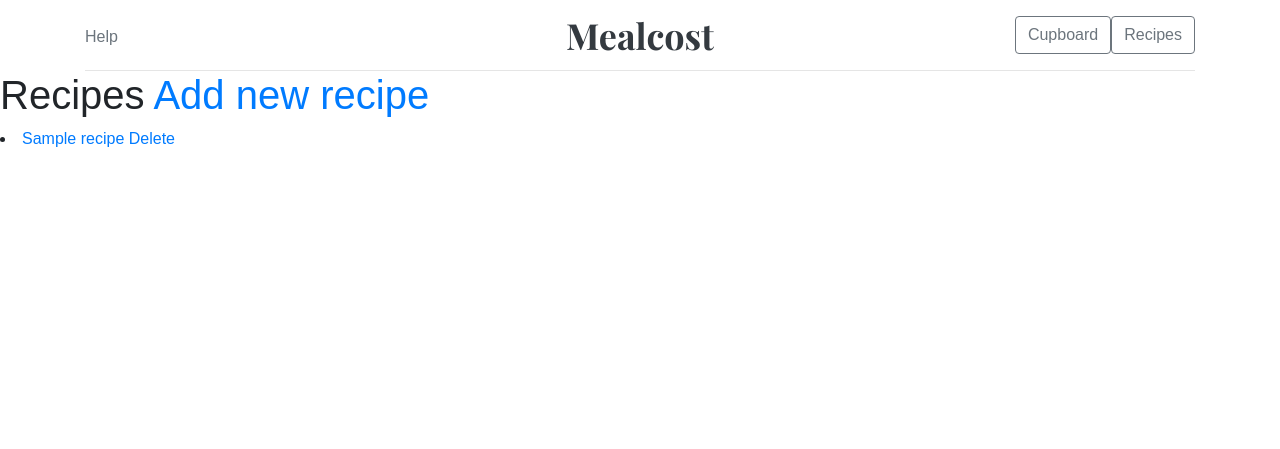
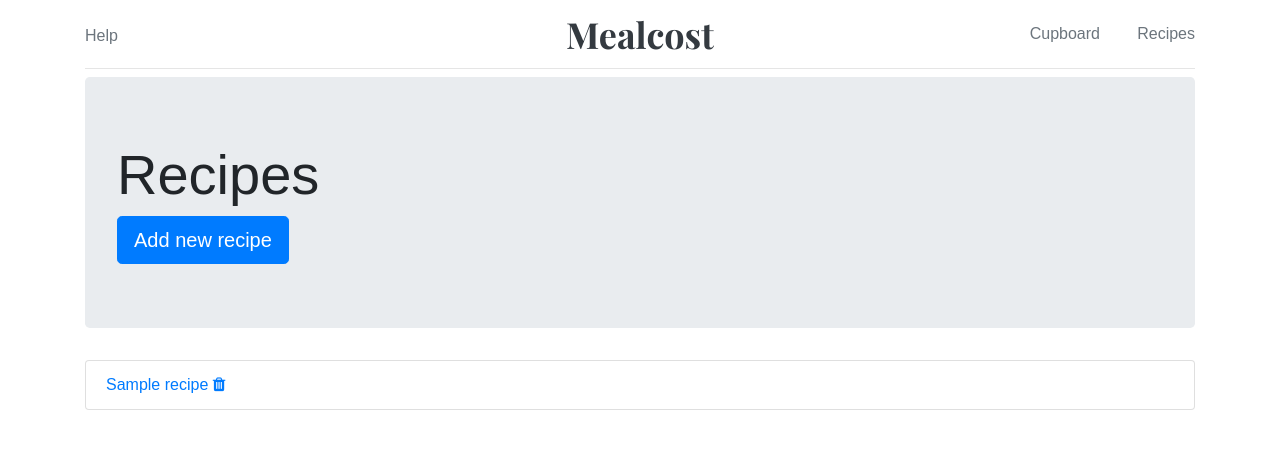
Before and after one commit to jackrvan/mealcost, a Django app: page /recipes/ in a window 1280 px wide. Shown: the top 449 px of the page. Run offline with Django 3.2, Linux system fonts and the light colour scheme; tables that the repository leaves empty hold one stand-in row (values such as "Sample post"); some libraries are stand-ins or nearby versions.

Commit message:
Improve styling of website as a whole

```diff
--- a/mealcost/cupboard/templates/cupboard/header.html
+++ b/mealcost/cupboard/templates/cupboard/header.html
@@ -7,19 +7,22 @@
 <link rel="stylesheet" href="https://stackpath.bootstrapcdn.com/bootstrap/4.3.1/css/bootstrap.min.css" integrity="sha384-ggOyR0iXCbMQv3Xipma34MD+dH/1fQ784/j6cY/iJTQUOhcWr7x9JvoRxT2MZw1T" crossorigin="anonymous">
 <link href="https://fonts.googleapis.com/css?family=Playfair+Display:700,900" rel="stylesheet">
 <link rel="stylesheet" type="text/css" href="{% static 'site/style.css' %}" />
+<link href="https://maxcdn.bootstrapcdn.com/font-awesome/4.7.0/css/font-awesome.min.css" rel="stylesheet">
 
 <div class="container">
-<header class="main-header py-3">
-    <div class="row flex-nowrap justify-content-between align-items-center">
+<header class="main-header py-3 mb-2">
+    <div class="row align-items-center">
         <div class="col-4 pt-1">
             <a class="text-muted" href="#">Help</a>
         </div>
         <div class="col-4 text-center">
             <a class="main-header-logo text-dark" href={% url 'index' %}>Mealcost</a>
         </div>
-        <div class="col-4 d-flex justify-content-end align-items-center">
-            <button type="button" class="btn btn-outline-secondary" href="{% url 'cupboard:index' %}">Cupboard</button>
-            <button type="button" class="btn btn-outline-secondary" href="{% url 'recipe:index' %}">Recipes</button>
+        <div class="col-3 d-flex justify-content-end align-items-center">
+            <a class="text-muted" href="{% url 'cupboard:index' %}">Cupboard</a>
+        </div>
+        <div class="col-1 d-flex justify-content-end align-items-center">
+            <a class="text-muted" href="{% url 'recipe:index' %}">Recipes</a>
         </div>
     </div>
 </header>
--- a/mealcost/mealcost/settings.py
+++ b/mealcost/mealcost/settings.py
@@ -40,6 +40,7 @@ INSTALLED_APPS = [
     # Third party
     'taggit',
     'bootstrap4',
+    'crispy_forms',
     # Own
     'cupboard.apps.CupboardConfig',
     'recipe.apps.RecipeConfig',
--- a/mealcost/recipe/templates/recipe/index.html
+++ b/mealcost/recipe/templates/recipe/index.html
@@ -1,23 +1,33 @@
 {% load static %}
+<head>
     <link rel="stylesheet" type="text/css" href="{% static 'site/style.css' %}" />
-<head>
+</head>
+
+<body>
     {% include "cupboard/header.html" %}
-</head>
-<body>
-    <h1>Recipes
-        <a href="{% url 'recipe:add_recipe' %}" class="button">Add new recipe</a>
-    </h1>
-    {% if error_message %}<p><strong>{{ error_message }}</strong></p>{% endif %}
+    <div class="container">
+        <div class="row">
+            <div class="col-12">
+                <div class="jumbotron">
+                    <h1 class="display-4">Recipes</h1>
+                    <a class="btn btn-primary btn-lg" href="{% url 'recipe:add_recipe' %}" role="button">Add new recipe</a>
+                </div>
+            </div>
+        </div>
+
         {% if recipes %}
+            <ul class="list-group">
                 {% for recipe in recipes %}
-            <li>
+                    <li class="list-group-item">
                         <a href="{% url 'recipe:detail' recipe.id %}">{{ recipe.recipe_name }}</a>
-                <a href="{% url 'recipe:delete_recipe' recipe.id %}" class="button">Delete</a>
-                <br>
-                <br>
+                        <a href="{% url 'recipe:delete_recipe' recipe.id %}">
+                            <span class="fa fa-trash" aria-hidden="true"></span>
+                        </a>
                     </li>
                 {% endfor %}
+            </ul>
         {% else %}
             <p>You do not have any saved recipes.</p>
         {% endif %}
+    <div>
 </body>
--- a/mealcost/static/site/style.css
+++ b/mealcost/static/site/style.css
@@ -96,15 +96,7 @@ a.add_button:hover {
 }
 
 .category-header {
-  height: 40px;
-  width: 300px;
-  background-color: #dbdbdb;
-  color: black;
-  margin-left: 25px;
-  top: 20px;
-  text-align: center;
-  position: relative;
-
+  background-color: grey;
 }
 
 .list-items {
@@ -125,3 +117,7 @@ a.add_button:hover {
   line-height: 1;
   border-bottom: 1px solid #e5e5e5;
 }
+
+.list-group {
+  margin-bottom: 20px;
+}
```
Also changed, not shown: mealcost/cupboard/templates/cupboard/add_item.html (+7 -5 lines), mealcost/cupboard/templates/cupboard/index.html (+14 -16 lines), mealcost/cupboard/templates/index.html (+16 -3 lines), mealcost/recipe/templates/recipe/add_recipe.html (+5 -4 lines), mealcost/static/images/risotto.jpg (added). Lines whose indentation alone changed are shown as unchanged.
